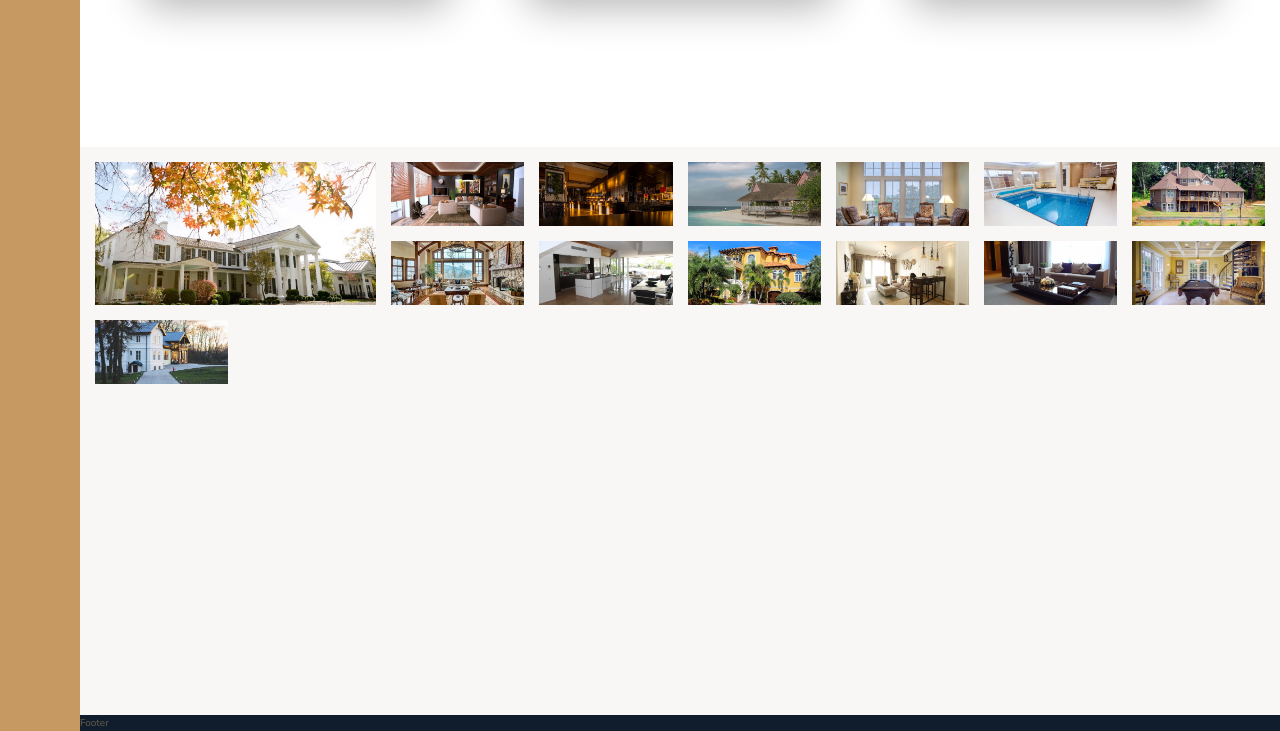
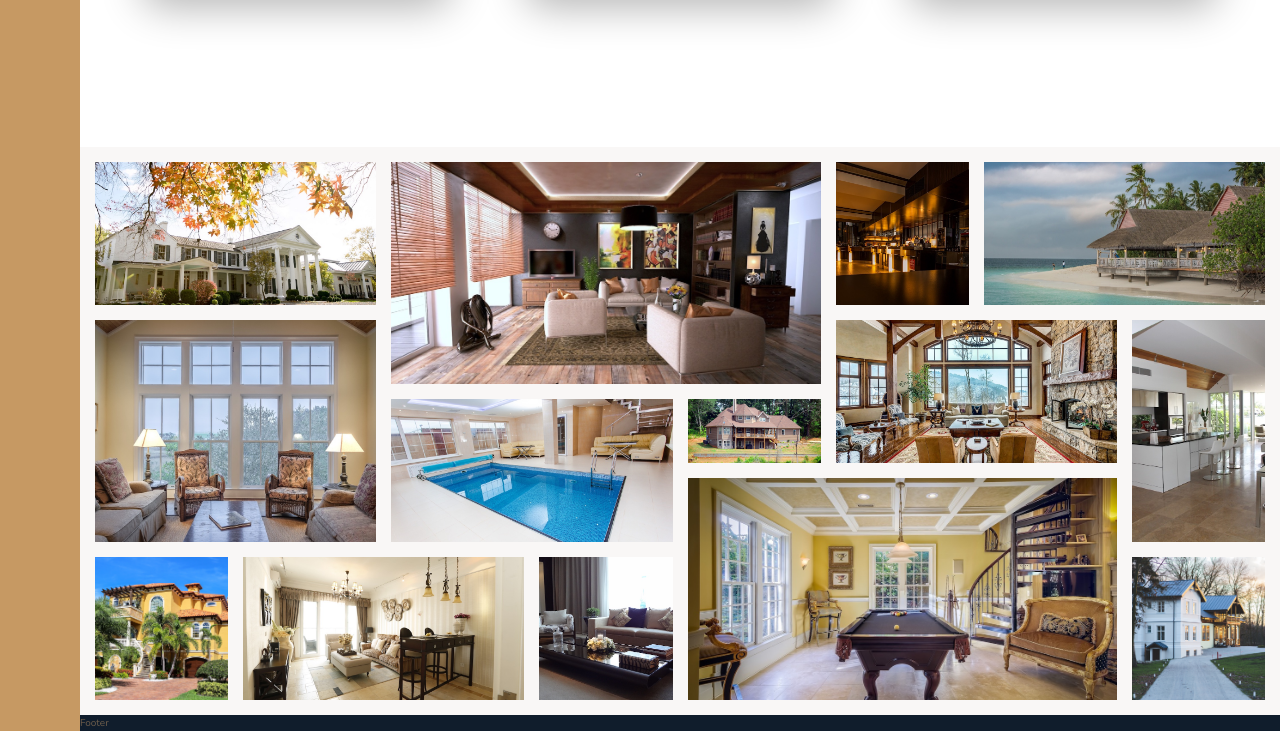
Before and after one commit to sonphan96/Nexter-css, a website: page index.html in a window 1280 px wide. Shown: the part 2925-3656 px from the top of the page. Drawn offline with nearby package versions, Linux system fonts and the light colour scheme.

Commit message:
gallery grid

```diff
--- a/sass/_gallery.scss
+++ b/sass/_gallery.scss
@@ -14,9 +14,69 @@
       grid-column: 1/ span 2;
     }
 
-    &--1 {
+    &--2 {
+      grid-row: 1/ span 3;
+      grid-column: 3/ span 3;
+    }
+
+    &--3 {
       grid-row: 1/ span 2;
+      grid-column: 6/ 7;
+    }
+
+    &--4 {
+      grid-row: 1/ span 2;
+      grid-column: 7/ span 2;
+    }
+
+    &--5 {
+      grid-row: 3/ span 3;
       grid-column: 1/ span 2;
+    }
+
+    &--6 {
+      grid-row: 4/ span 2;
+      grid-column: 3/ span 2;
+    }
+
+    &--7 {
+      grid-row: 4/ 5;
+      grid-column: 5/ 6;
+    }
+
+    &--8 {
+      grid-row: 3/ span 2;
+      grid-column: 6/ span 2;
+    }
+
+    &--9 {
+      grid-row: 3/ span 3;
+      grid-column: 8/ 9;
+    }
+
+    &--10 {
+      grid-row: 6/ span 2;
+      grid-column: 1/ 2;
+    }
+
+    &--11 {
+      grid-row: 6/ span 2;
+      grid-column: 2/ span 2;
+    }
+
+    &--12 {
+      grid-row: 6/ span 2;
+      grid-column: 4/ 5;
+    }
+
+    &--13 {
+      grid-row: 5/ span 3;
+      grid-column: 5/ span 3;
+    }
+
+    &--14 {
+      grid-row: 6/ span 2;
+      grid-column: 8/ 9;
     }
   }
 
```
Also changed, not shown: css/style.css.
